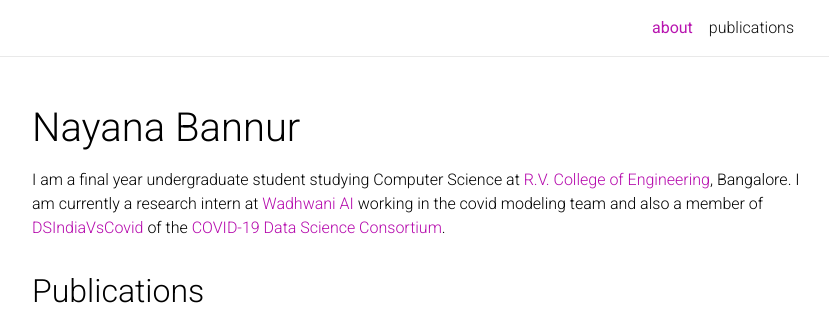
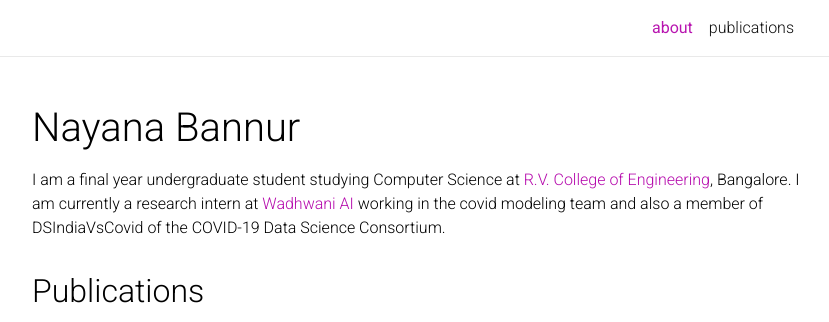
Before and after one commit to NayanaBannur/nayanabannur.github.io, a Jekyll site: the page built from _pages/about.md, in a window 1280 px wide, cut to the strip 0-322 px from the top of the page. Shown: the whole strip, without its empty margins (223-1052 px from the left). Built offline with Jekyll 4.4.1, drawn with Linux system fonts in a browser that asks for light colours; nearby versions of some CDN libraries; a style sheet for code colours, icons or effects is not loaded; some of the changed lines change nothing that is shown.

Commit message:
Remove old links

```diff
--- a/_pages/about.md
+++ b/_pages/about.md
@@ -10,4 +10,4 @@ selected_projects: true # includes a list of projects marked as "selected={true}
 social: true  # includes social icons at the bottom of the page
 ---
 
-I am a final year undergraduate student studying Computer Science at [R.V. College of Engineering](https://www.rvce.edu.in/){:target="\blank"}, Bangalore. I am currently a research intern at [Wadhwani AI](https://www.wadhwaniai.org/){:target="\blank"} working in the covid modeling team and also a member of [DSIndiaVsCovid](https://dsindiavscovid.org/){:target="\blank"} of the [COVID-19 Data Science Consortium](https://www.covid19datascienceconsortium.org/){:target="\blank"}.
+I am a final year undergraduate student studying Computer Science at [R.V. College of Engineering](https://www.rvce.edu.in/){:target="\blank"}, Bangalore. I am currently a research intern at [Wadhwani AI](https://www.wadhwaniai.org/){:target="\blank"} working in the covid modeling team and also a member of DSIndiaVsCovid of the COVID-19 Data Science Consortium.
```
